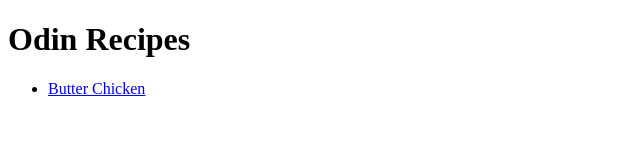
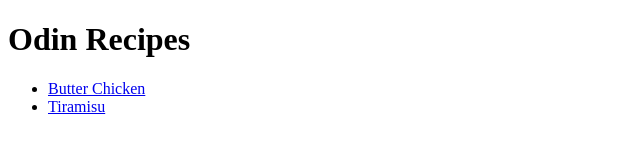
Before and after one commit to MidnightBleauu/odin-recipes, a plain HTML site: page index.html in a window 1280 px wide. Shown: the full height of the page, 0-640 px from the left. Drawn offline with Linux system fonts and the light colour scheme.

Commit message:
Added href to new tiramisu recipe

```diff
--- a/index.html
+++ b/index.html
@@ -10,7 +10,7 @@
 
         <ul>
             <li> <a href="recipes/butterchicken.html">Butter Chicken</a> </li>
-
+            <li> <a href="recipes/tiramisu.html"> Tiramisu </a></li>
         </ul>
 
 
```
